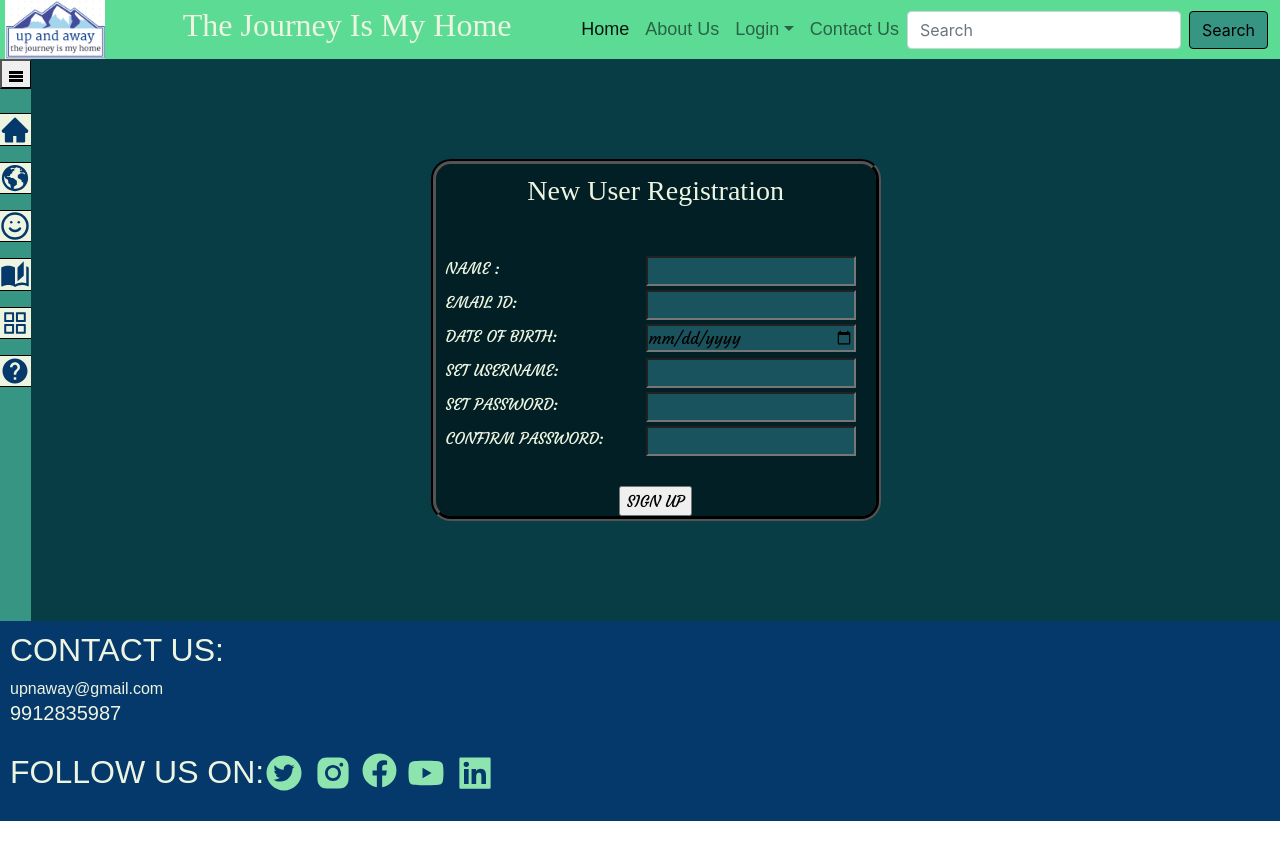
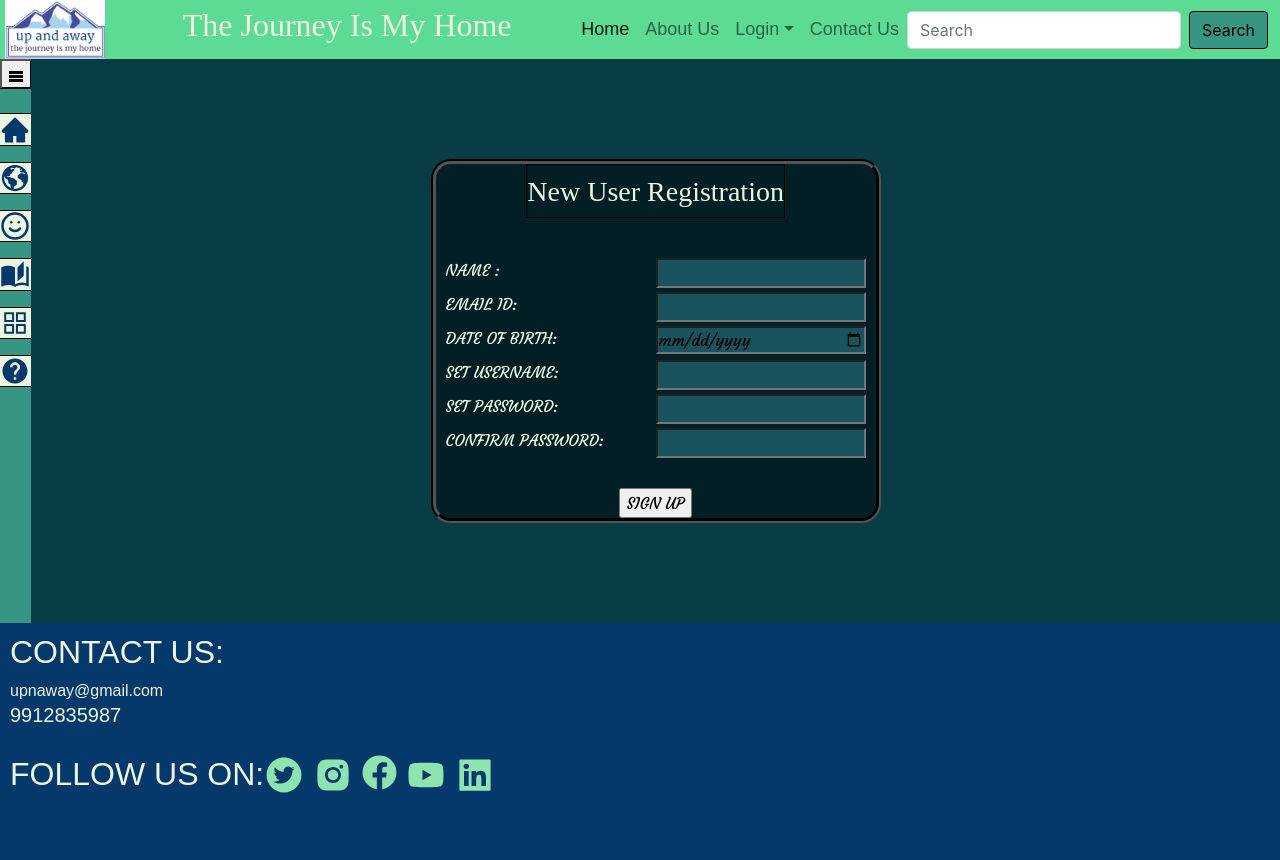
Before and after one commit to AyushiSoumya/myproject, a React (Create React App) app: page /signup in a window 1280 px wide. Shown: the top 860 px of the page. Before the commit the page ends 821 px from the top, so only its background shows below. Built offline with nearby package versions, Linux system fonts and the light colour scheme; a web font is replaced by a local one.

Commit message:
some changes in size of footer

```diff
--- a/src/components/footer.css
+++ b/src/components/footer.css
@@ -3,7 +3,9 @@
     display:flex;
     flex-direction: column;
     background-color:#05386b;
-    height:200px;
+
+
+    height:300px;
     color:#edf5e1;
 }
 .contact{
--- a/src/components/login.scss
+++ b/src/components/login.scss
@@ -24,6 +24,8 @@
             font-family: "Times New Roman";
             font-weight: bolder;
             padding-top:10px;
+            margin: auto;
+            border: black 1px solid;
         }
         .content{
             font-family:"Courgette";
@@ -40,7 +42,7 @@
                text-align:left;
               white-space:nowrap;
                input{
-                   margin-right: 10px;
+
                    float:right;
                    background-color: #19535e;
             width:50%;
```
